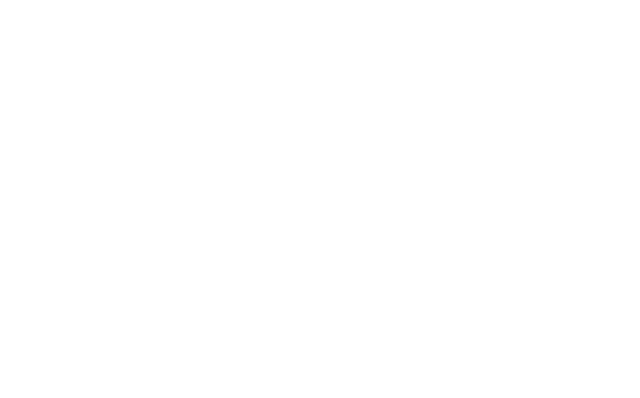
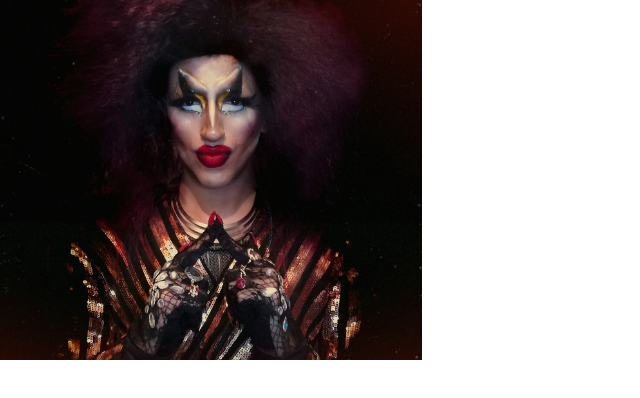
Before and after one commit to renatabiniek/ucd-resume, a plain HTML site: page index.html in a window 1280 px wide. Shown: the whole page, without its empty margins (0-640 px from the left). Drawn offline with nearby package versions, Linux system fonts and the light colour scheme.

Commit message:
Add header and logo

```diff
--- /dev/null
+++ b/assets/css/style.css
@@ -0,0 +1,16 @@
+@import url('https://fonts.googleapis.com/css?family=Roboto:100,200,300,400,500,600,700|Exo:100,200,300,400,500,600,700');
+
+header {
+    margin: 0;
+}
+
+.logo {
+    background: url("../images/rosie.jpg");
+    background-position: center;
+    background-repeat: no-repeat;
+    background-size: cover;
+    min-height: 360px;
+    transition: all .5s ease-in-out;
+    -moz-transition: all .5s ease-in-out;
+    -webkit-transition: all .5s ease-in-out;
+}
--- a/index.html
+++ b/index.html
@@ -8,11 +8,20 @@
     <link rel="stylesheet" href="https://maxcdn.bootstrapcdn.com/bootstrap/4.2.1/css/bootstrap.min.css" />
     <link rel="stylesheet" href="https://use.fontawesome.com/releases/v5.0.10/css/all.css"
         integrity="sha384-+d0P83n9kaQMCwj8F4RJB66tzIwOKmrdb46+porD/OvrJ+37WqIM7UoBtwHO6Nlg" crossorigin="anonymous">
+    <link rel="stylesheet" href="assets/css/style.css" type="text/css"/>
     <title>Rosie</title>
 </head>
 
 <body>
     <header>
+        <div class="row">
+            <a href="index.html" class="col-md-4 logo">
+
+            </a>
+            <div class="col-md-8">
+
+            </div>
+        </div>
 
     </header>
     <section>
```
Also changed, not shown: assets/images/rosie.jpg (added), 1 other file.
